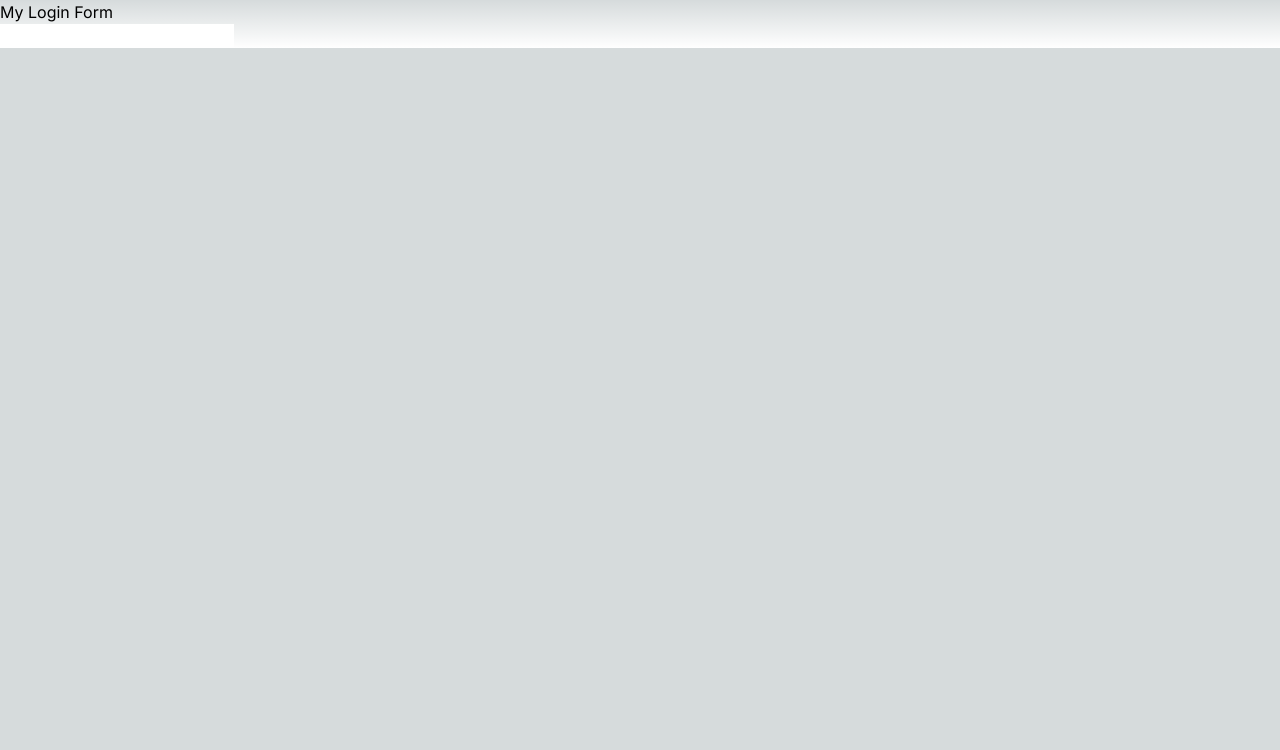
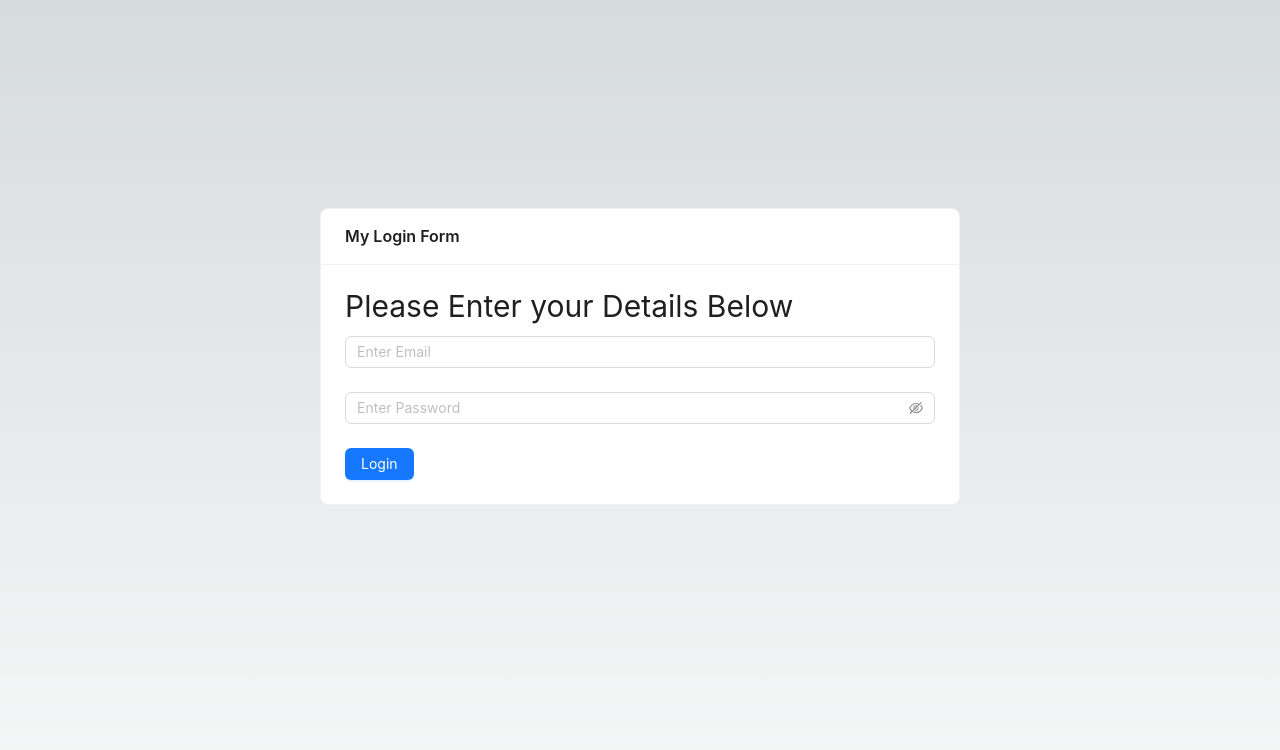
Before and after one commit to Dogunfx/simple-login-with-ANTD-and-React, a Next.js app: page / in a window 1280 px wide. Shown: the top 750 px of the page. Built offline with nearby package versions, Linux system fonts and the light colour scheme.

Commit message:
completed login

```diff
--- a/app/components/login.jsx
+++ b/app/components/login.jsx
@@ -1,7 +1,22 @@
+"use client";
+import { Input, Card, Button, Form } from "antd";
 export default function Login() {
+  const [myLoginForm] = Form.useForm();
+
   return (
-    <>
-      <input type="text" />
-    </>
+    <Card title="My Login Form" className=" mx-auto my-52  sm:w-1/2">
+      <h1 className="mb-3 text-2xl  sm:text-3xl">
+        Please Enter your Details Below
+      </h1>
+      <Form form={myLoginForm}>
+        <Form.Item name="email">
+          <Input placeholder="Enter Email" />
+        </Form.Item>
+        <Form.Item name="password">
+          <Input.Password placeholder="Enter Password" />
+        </Form.Item>
+      </Form>
+      <Button type="primary">Login</Button>
+    </Card>
   );
 }
--- a/app/globals.css
+++ b/app/globals.css
@@ -19,9 +19,10 @@
 body {
   color: rgb(var(--foreground-rgb));
   background: linear-gradient(to bottom,
-    transparent,
-    rgb(var(--background-end-rgb))) rgb(var(--background-start-rgb));
+      transparent,
+      rgb(var(--background-end-rgb))) rgb(var(--background-start-rgb));
   background-repeat: no-repeat;
+  height: 100vh;
 }
 
 @layer utilities {
--- a/app/page.jsx
+++ b/app/page.jsx
@@ -3,7 +3,6 @@ import Login from "./components/login";
 export default function Home() {
   return (
     <main>
-      <h2>My Login Form</h2>
       <Login />
     </main>
   );
```
